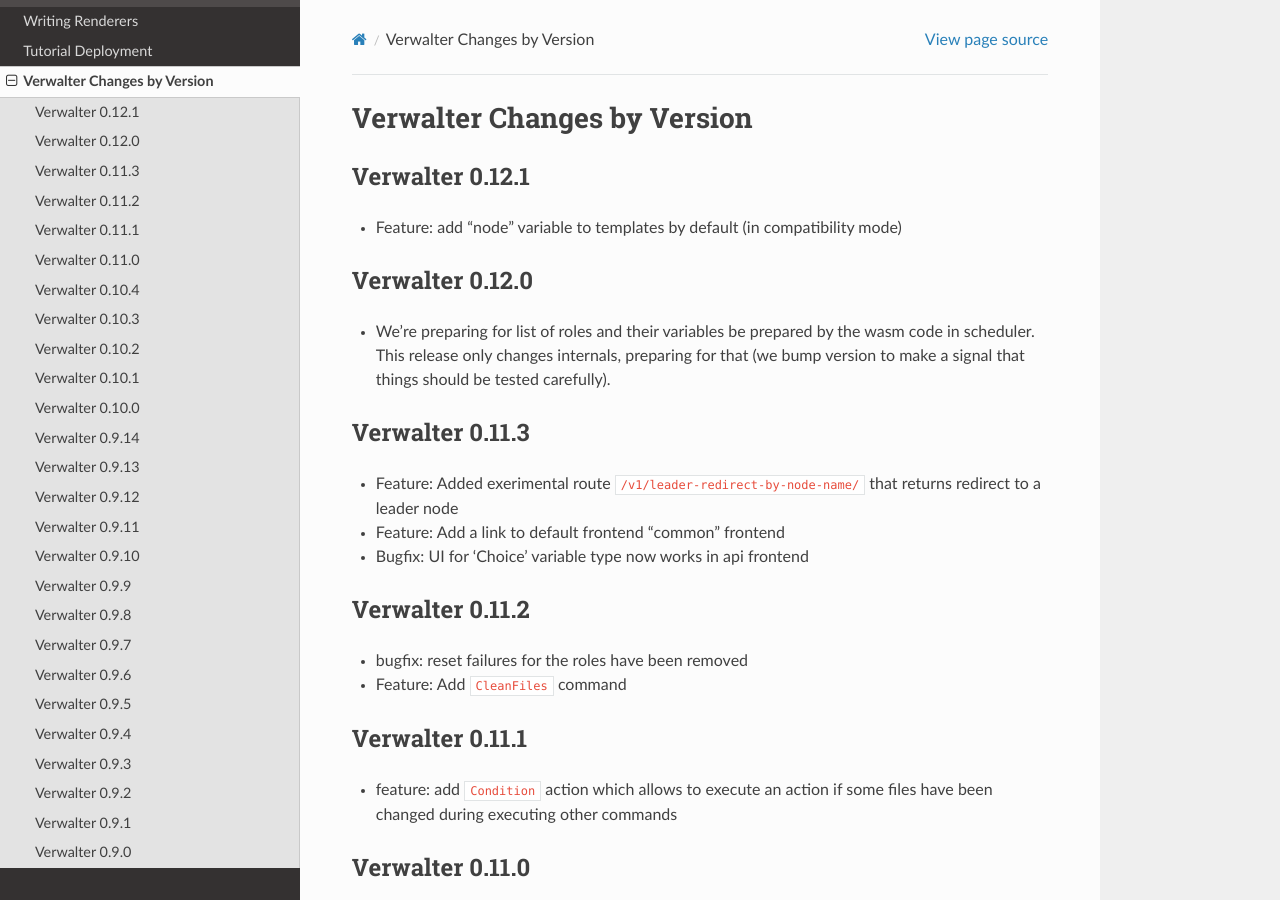
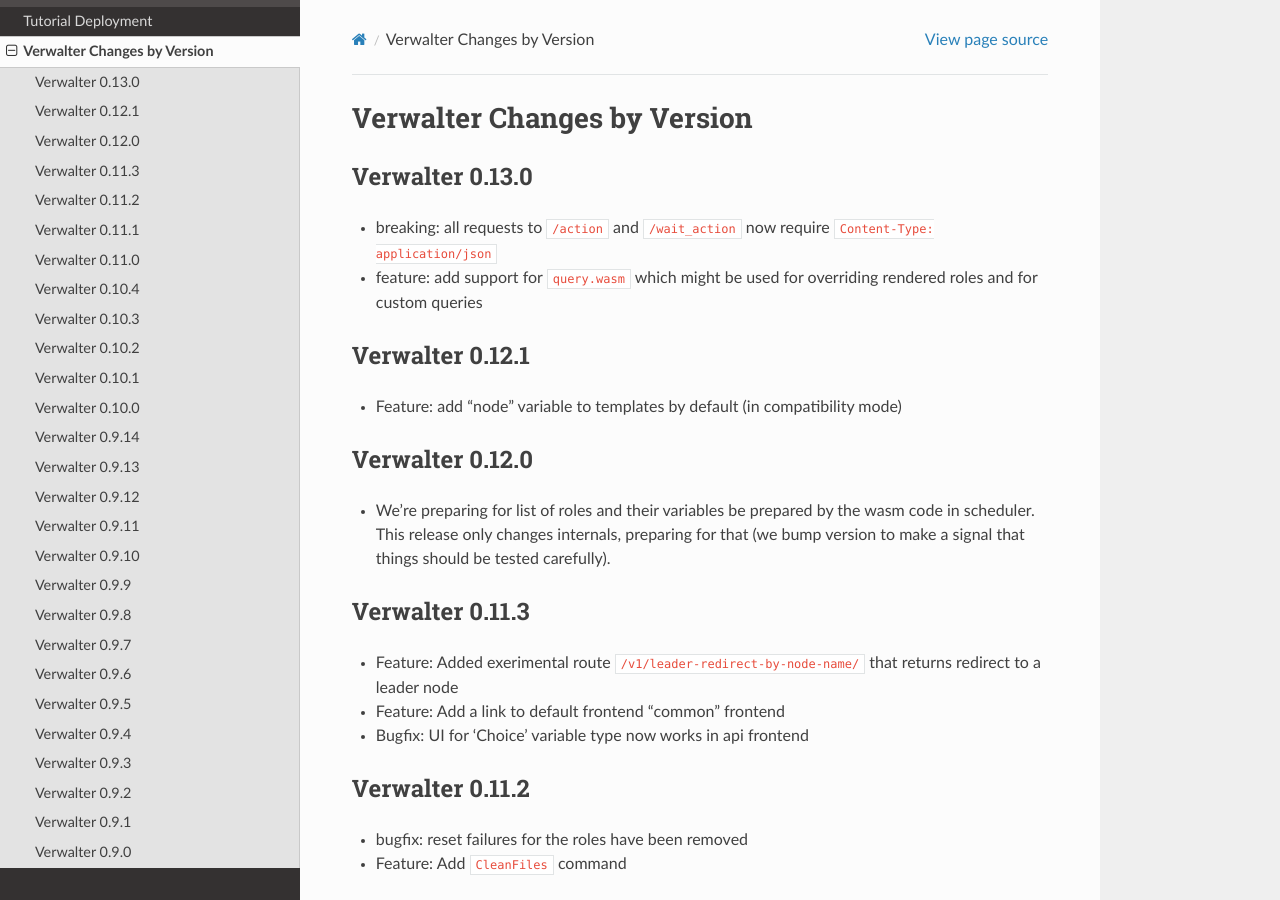
Before and after one commit to tailhook/verwalter, a Sphinx documentation site: the page built from doc/changelog.rst, in a window 1280 px wide and 900 px high. Built offline with Sphinx 7.4.7 and the Read the Docs theme 2.0.0, drawn with Linux system fonts in a browser that asks for light colours.

Commit message:
Update changelog

```diff
--- a/doc/changelog.rst
+++ b/doc/changelog.rst
@@ -1,5 +1,17 @@
 Verwalter Changes by Version
 ============================
+
+
+.. _changelog-0.13.0:
+
+Verwalter 0.13.0
+----------------
+
+* breaking: all requests to ``/action`` and ``/wait_action`` now require
+  ``Content-Type: application/json``
+* feature: add support for ``query.wasm`` which might be used for
+  overriding rendered roles and for custom queries
+
 
 .. _changelog-0.12.1:
 
```
